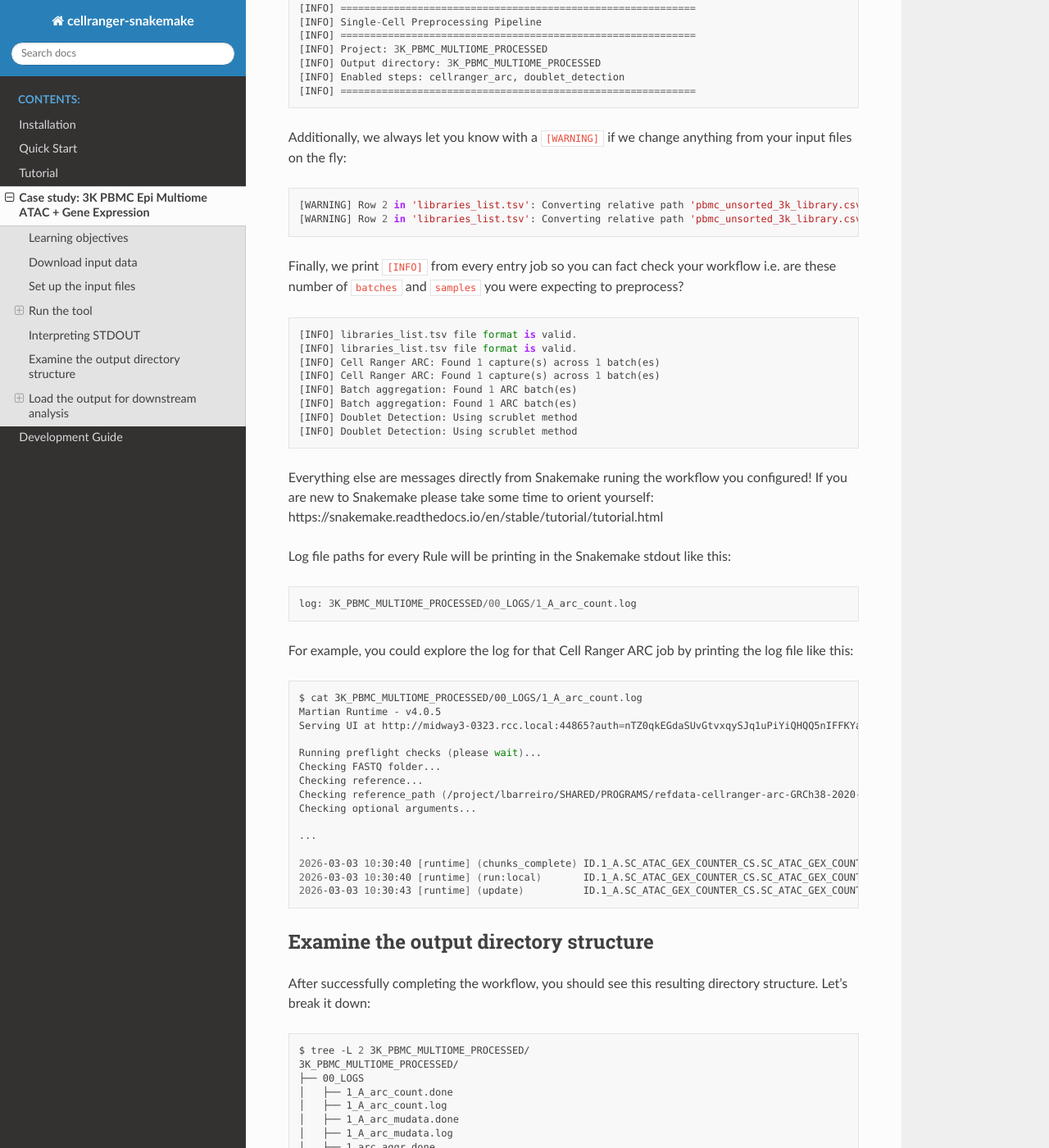
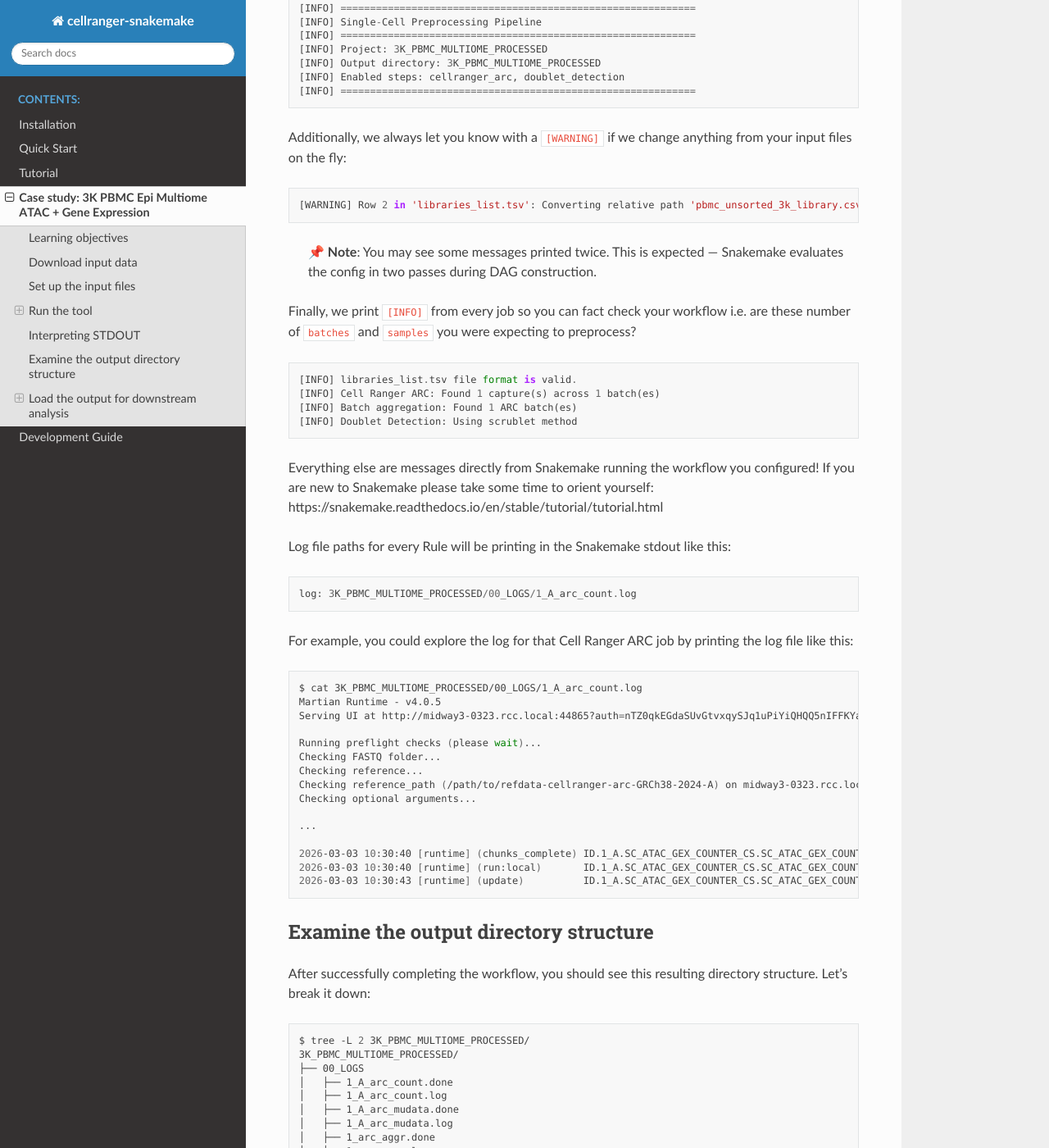
Before and after one commit to mschecht/cellranger-snakemake, a Sphinx documentation site: the page built from docs/source/PBMC_3k_multiome.md, in a window 1280 px wide and 1400 px high, scrolled down 8222 px. Shown: the whole window at 82% size. Built offline with Sphinx 7.4.7 and the Read the Docs theme 3.1.0, drawn with Linux system fonts in a browser that asks for light colours; some of the changed text lies outside the part shown.

Commit message:
more fixes

````diff
--- a/docs/source/PBMC_3k_multiome.md
+++ b/docs/source/PBMC_3k_multiome.md
@@ -332,7 +332,7 @@ Execute 1 jobs...
 
 [Tue Mar  3 10:17:20 2026]
 rule cellranger_arc_count:
-    input: /project/lbarreiro/SHARED/PROGRAMS/refdata-cellranger-arc-GRCh38-2020-A-2.0.0, pbmc_unsorted_3k_library.csv
+    input: /path/to/refdata-cellranger-arc-GRCh38-2024-A, pbmc_unsorted_3k_library.csv
     output: 3K_PBMC_MULTIOME_PROCESSED/01_CELLRANGERARC_COUNT/1_A/outs/filtered_feature_bc_matrix.h5, 3K_PBMC_MULTIOME_PROCESSED/01_CELLRANGERARC_COUNT/1_A/outs/atac_fragments.tsv.gz, 3K_PBMC_MULTIOME_PROCESSED/01_CELLRANGERARC_COUNT/1_A/outs/gex_possorted_bam.bam, 3K_PBMC_MULTIOME_PROCESSED/01_CELLRANGERARC_COUNT/1_A/outs/filtered_feature_bc_matrix/barcodes.tsv.gz, 3K_PBMC_MULTIOME_PROCESSED/01_CELLRANGERARC_COUNT/1_A/outs/web_summary.html, 3K_PBMC_MULTIOME_PROCESSED/00_LOGS/1_A_arc_count.done
     log: 3K_PBMC_MULTIOME_PROCESSED/00_LOGS/1_A_arc_count.log
     jobid: 2
@@ -374,23 +374,20 @@ Additionally, we always let you know with a `[WARNING]` if we change anything fr
 
 ```
 [WARNING] Row 2 in 'libraries_list.tsv': Converting relative path 'pbmc_unsorted_3k_library.csv' to absolute path '/path/to/PBMC_3K_MULTIOME/pbmc_unsorted_3k_library.csv'
-[WARNING] Row 2 in 'libraries_list.tsv': Converting relative path 'pbmc_unsorted_3k_library.csv' to absolute path '/path/to/PBMC_3K_MULTIOME/pbmc_unsorted_3k_library.csv'
 ```
 
-Finally, we print `[INFO]` from every entry job so you can fact check your workflow i.e. are these number of `batches` and `samples` you were expecting to preprocess?
+> 📌 **Note**: You may see some messages printed twice. This is expected — Snakemake evaluates the config in two passes during DAG construction.
+
+Finally, we print `[INFO]` from every job so you can fact check your workflow i.e. are these number of `batches` and `samples` you were expecting to preprocess?
 
 ```
 [INFO] libraries_list.tsv file format is valid.
-[INFO] libraries_list.tsv file format is valid.
-[INFO] Cell Ranger ARC: Found 1 capture(s) across 1 batch(es)
 [INFO] Cell Ranger ARC: Found 1 capture(s) across 1 batch(es)
 [INFO] Batch aggregation: Found 1 ARC batch(es)
-[INFO] Batch aggregation: Found 1 ARC batch(es)
-[INFO] Doublet Detection: Using scrublet method
 [INFO] Doublet Detection: Using scrublet method
 ```
 
-Everything else are messages directly from Snakemake runing the workflow you configured! If you are new to Snakemake please take some time to orient yourself: https://snakemake.readthedocs.io/en/stable/tutorial/tutorial.html
+Everything else are messages directly from Snakemake running the workflow you configured! If you are new to Snakemake please take some time to orient yourself: https://snakemake.readthedocs.io/en/stable/tutorial/tutorial.html
 
 
 
@@ -410,7 +407,7 @@ Serving UI at http://midway3-0323.rcc.local:44865?auth=nTZ0qkEGdaSUvGtvxqySJq1uP
 Running preflight checks (please wait)...
 Checking FASTQ folder...
 Checking reference...
-Checking reference_path (/project/lbarreiro/SHARED/PROGRAMS/refdata-cellranger-arc-GRCh38-2020-A-2.0.0) on midway3-0323.rcc.local...
+Checking reference_path (/path/to/refdata-cellranger-arc-GRCh38-2024-A) on midway3-0323.rcc.local...
 Checking optional arguments...
 
 ...
````
Also changed, not shown: other parts of docs/source/PBMC_3k_multiome.md (+1 -1 lines).
